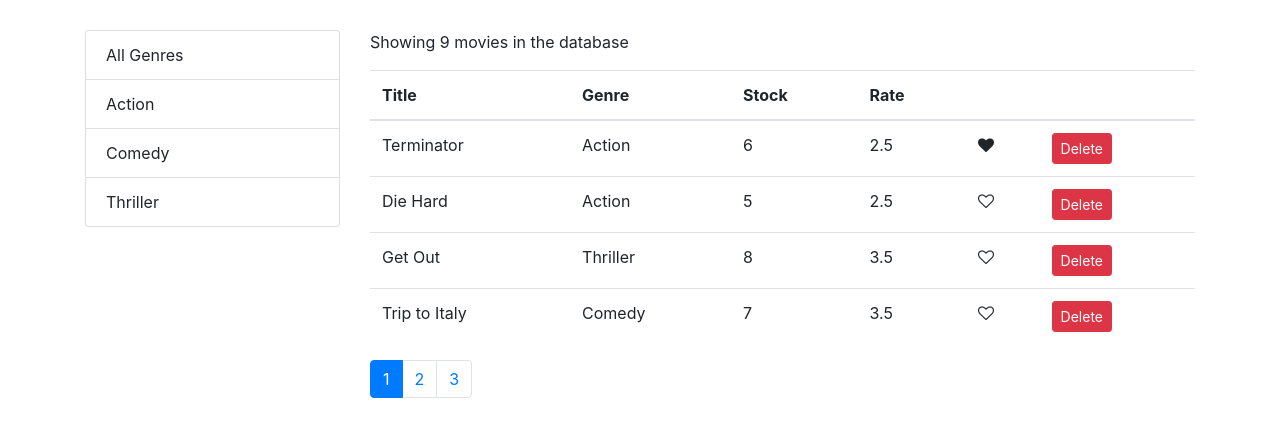
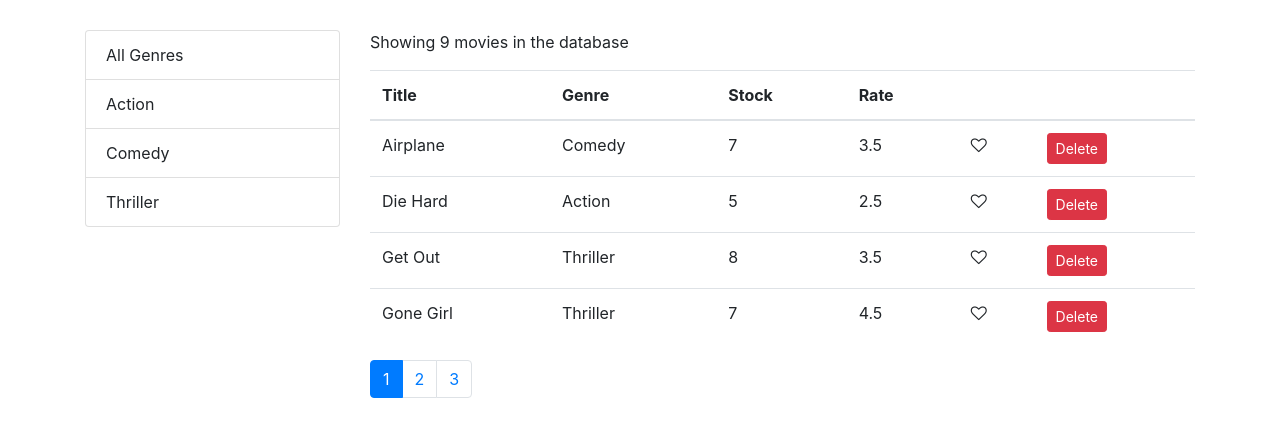
Before and after one commit to chami98/Video-Rental-Web-App, a React (Create React App) app: page / in a window 1280 px wide. Shown: the top 436 px of the page. Built offline with nearby package versions, Linux system fonts and the light colour scheme.

Commit message:
implemented sorting

```diff
--- a/src/components/movies.jsx
+++ b/src/components/movies.jsx
@@ -5,6 +5,7 @@
 import ListGroup from "./common/listGroup";
 import { getGenres } from "../services/fakeGenreService";
 import MoviesTable from "./moviesTable";
+import _ from "lodash";
 
 class Movies extends Component {
   state = {
@@ -12,6 +13,10 @@
     genres: [],
     pageSize: 4,
     currentPage: 1,
+    sortColumn: {
+      path: "title",
+      order: "asc",
+    },
   };
 
   componentDidMount() {
@@ -49,8 +54,15 @@
     });
   };
 
-  handleSOrt = (path) => {
-    console.log(path);
+  handleSort = (path) => {
+    const sortColumn = { ...this.state.sortColumn };
+    if (sortColumn.path === path)
+      sortColumn.order = sortColumn.order === "asc" ? "desc" : "asc";
+    else {
+      sortColumn.path = path;
+      sortColumn.order = "asc";
+    }
+    this.setState({ sortColumn });
   };
 
   render() {
@@ -58,6 +70,7 @@
     const {
       pageSize,
       currentPage,
+      sortColumn,
       selectedGenre,
       movies: allMovies,
     } = this.state;
@@ -69,7 +82,9 @@
         ? allMovies.filter((m) => m.genre._id === selectedGenre._id)
         : allMovies;
 
-    const movies = paginate(filtered, currentPage, pageSize);
+    const sorted = _.orderBy(filtered, [sortColumn.path], [sortColumn.order]);
+
+    const movies = paginate(sorted, currentPage, pageSize);
     return (
       <div className="row">
         <div className="col-3 ">
@@ -85,7 +100,7 @@
             movies={movies}
             onLike={this.handleLike}
             onDelete={this.handleDelete}
-            onSort={this.handleSOrt}
+            onSort={this.handleSort}
           />
           <Pagination
             itemsCount={filtered.length}
```
